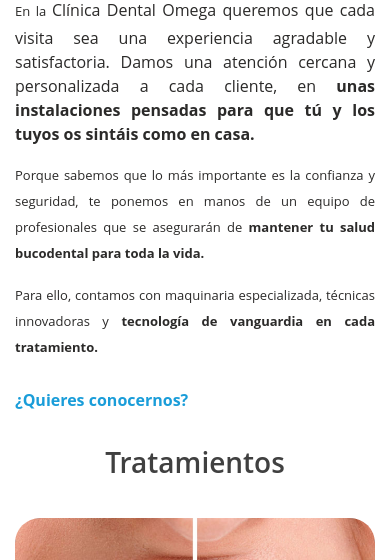
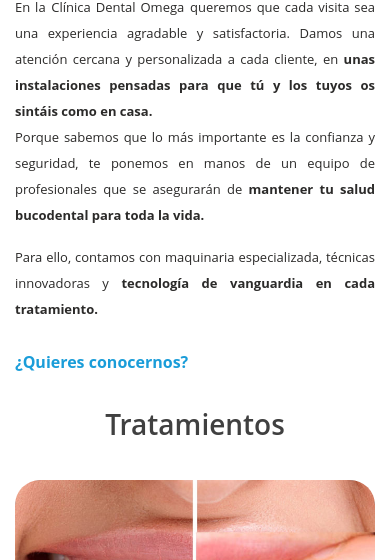
Before and after one commit to gabisrm/clinica-omega, a website: page public/static/index.html in a window 390 px wide. Shown: the part 595-1155 px from the top of the page. Drawn offline with Linux system fonts and the light colour scheme.

Commit message:
Corregido font h1

```diff
--- a/public/static/index.html
+++ b/public/static/index.html
@@ -168,7 +168,7 @@
 					</div>
 					<div class="col-lg-8">
 						<div class="about_text_2" style="color:#2B2A29; text-align: justify;">
-							<p style="display: inline;">En la <h1>Clínica Dental Omega</h1> queremos que cada visita sea una experiencia
+							<p style="display: inline;">En la</p> <h1 style="display: inline;">Clínica Dental Omega</h1> <p style="display: inline;">queremos que cada visita sea una experiencia
 								agradable y satisfactoria. Damos una
 								atención cercana y personalizada a cada cliente, en <em class="bold-box">unas instalaciones pensadas para que
 									tú y los tuyos os sintáis como en casa.</em></p>
--- a/public/static/styles/responsive.css
+++ b/public/static/styles/responsive.css
@@ -243,7 +243,7 @@
 
 @media only screen and (max-width: 575px)
 {
-	p
+	p, h1
 	{
 		font-size: 13px;
 	}
```
Also changed, not shown: public/static/dist/main.css.
